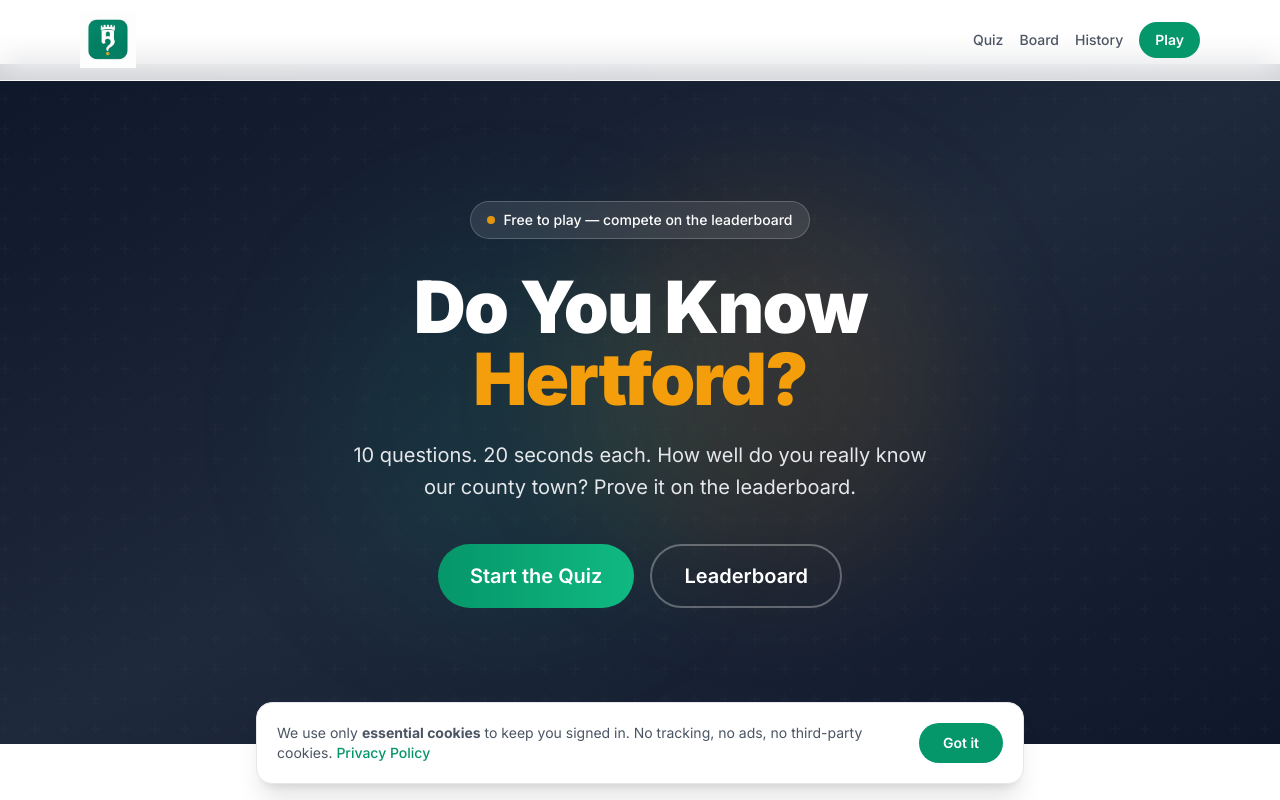
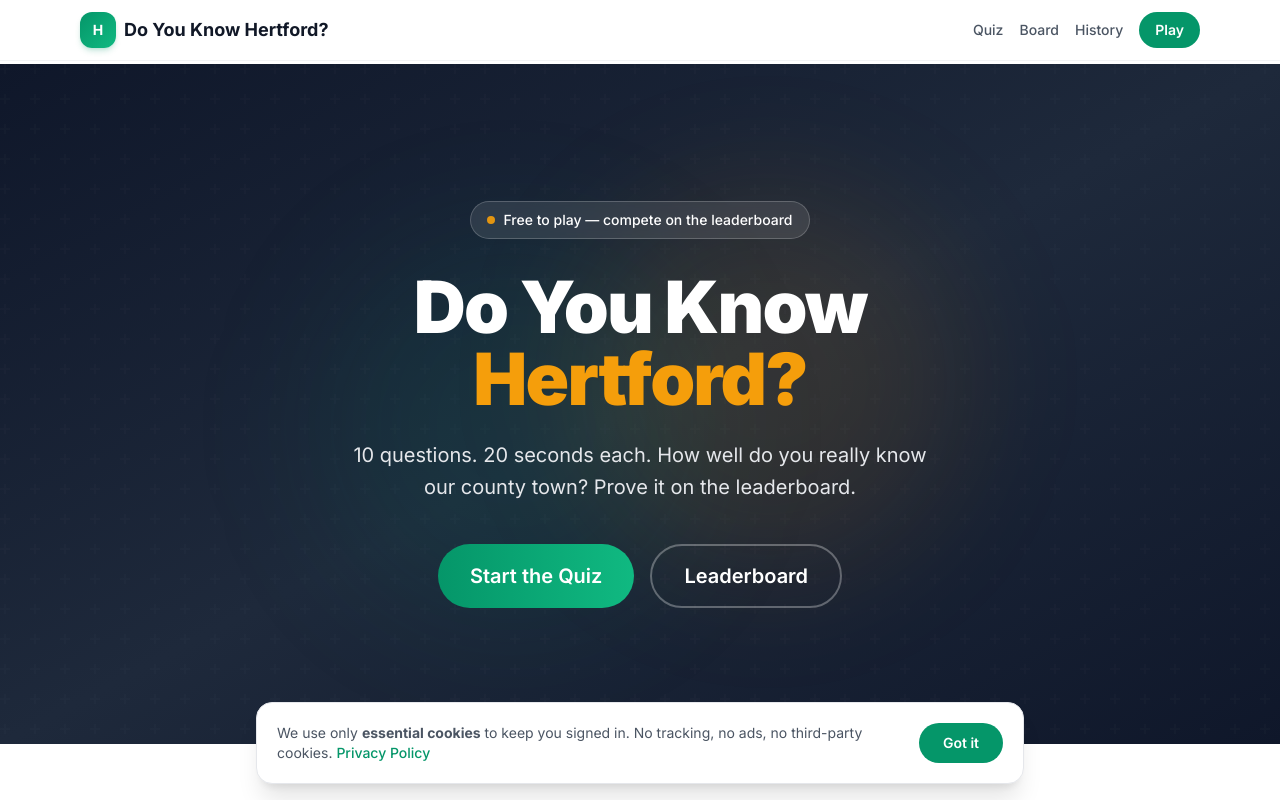
Before and after one commit to cvinirwin9455/doyouknowhertford, a Next.js app: page / in a window 1280 px wide. Shown: the top 800 px of the page. Built offline with nearby package versions, Linux system fonts and the light colour scheme; no server answers.

Commit message:
Revert to green H logo in header

```diff
--- a/src/app/layout.tsx
+++ b/src/app/layout.tsx
@@ -35,7 +35,12 @@ export default function RootLayout({
         <header className="fixed top-0 left-0 right-0 z-50 bg-white/80 backdrop-blur-lg border-b border-gray-100">
           <nav className="max-w-6xl mx-auto px-4 py-3 flex items-center justify-between">
             <Link href="/" className="flex items-center gap-2 group">
-              <img src="/logo.png" alt="Do You Know Hertford?" className="h-12 sm:h-14 w-auto" />
+              <div className="w-8 h-8 sm:w-9 sm:h-9 rounded-xl bg-gradient-to-br from-hertford-green to-hertford-green-light flex items-center justify-center text-white font-bold text-xs sm:text-sm shadow-md shadow-hertford-green/20">
+                H
+              </div>
+              <span className="font-heading text-sm sm:text-lg font-bold text-gray-900 hidden sm:block">
+                Do You Know Hertford?
+              </span>
             </Link>
             <div className="flex items-center gap-3 sm:gap-4">
               <Link href="/quiz" className="text-gray-600 hover:text-hertford-green transition-colors font-medium text-xs sm:text-sm">
```
